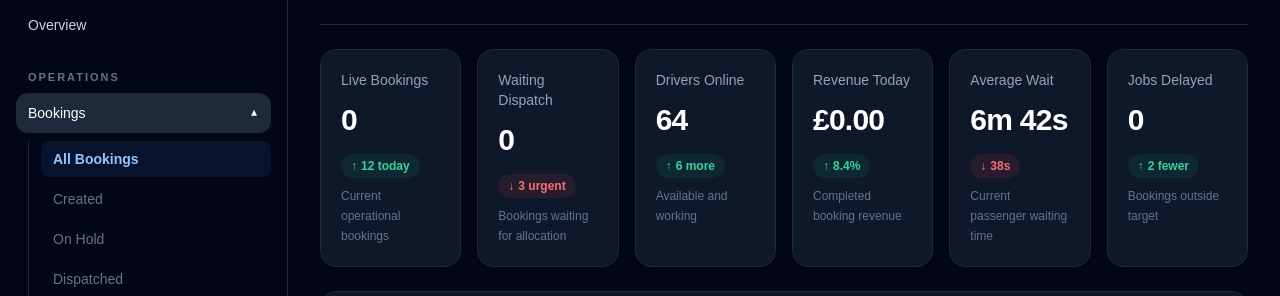
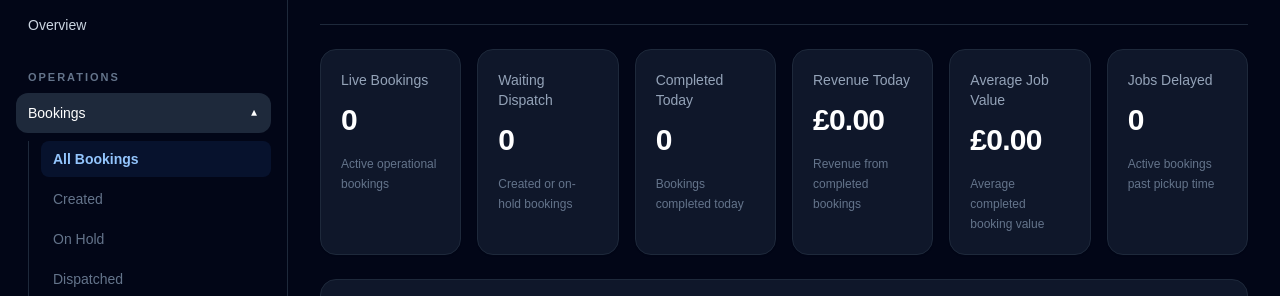
Before and after one commit to alinturig-hub/taxicrm, a Next.js app: page /dashboard/bookings in a window 1280 px wide. Shown: the part 165-461 px from the top of the page. Built offline with nearby package versions, Linux system fonts and the light colour scheme; no server answers; the database is empty; sample sign-in values are in the browser's storage.

Commit message:
feat: use live booking data for refresh and KPIs

```diff
--- a/src/app/dashboard/bookings/page.tsx
+++ b/src/app/dashboard/bookings/page.tsx
@@ -187,33 +187,76 @@ export default function BookingsPage() {
   const activeBookings = bookingsData;
 
   const bookingStats = useMemo(() => {
-    const live = activeBookings.length;
+    const now = new Date();
+
+    const terminalStatuses = new Set([
+      "completed",
+      "cancelled",
+      "rejected",
+      "no-show",
+    ]);
+
+    const isToday = (value: string | null) => {
+      if (!value) {
+        return false;
+      }
+
+      const date = new Date(value);
+
+      return (
+        date.getFullYear() === now.getFullYear() &&
+        date.getMonth() === now.getMonth() &&
+        date.getDate() === now.getDate()
+      );
+    };
+
+    const live = activeBookings.filter(
+      (booking) => !terminalStatuses.has(booking.status),
+    ).length;
 
     const waitingDispatch = activeBookings.filter(
-      (b) => b.status === "created" || b.status === "on-hold",
+      (booking) =>
+        booking.status === "created" ||
+        booking.status === "on-hold",
     ).length;
 
-    const completed = activeBookings.filter(
-      (b) => b.status === "completed",
+    const completedToday = activeBookings.filter(
+      (booking) =>
+        booking.status === "completed" &&
+        isToday(booking.updatedAt),
     );
 
-    const revenueToday = completed.reduce(
-      (sum, b) => sum + (b.price ?? 0),
+    const revenueToday = completedToday.reduce(
+      (sum, booking) =>
+        sum + (booking.price ?? booking.fare ?? 0),
       0,
     );
 
-    const delayed = activeBookings.filter(
-      (b) => b.status === "warning",
-    ).length;
+    const averageJobValue =
+      completedToday.length > 0
+        ? revenueToday / completedToday.length
+        : 0;
+
+    const delayed = activeBookings.filter((booking) => {
+      if (
+        terminalStatuses.has(booking.status) ||
+        !booking.pickupDueTime
+      ) {
+        return false;
+      }
+
+      return new Date(booking.pickupDueTime).getTime() < now.getTime();
+    }).length;
 
     return {
       live,
       waitingDispatch,
+      completedToday: completedToday.length,
       revenueToday,
+      averageJobValue,
       delayed,
     };
   }, [activeBookings]);
-
 
   const filteredBookings = useMemo(() => {
     const normalizedSearch = searchValue.trim().toLowerCase();
@@ -258,8 +301,12 @@ export default function BookingsPage() {
 
   const handleRefresh = async () => {
     setRefreshing(true);
-    await new Promise((resolve) => setTimeout(resolve, 700));
-    setRefreshing(false);
+
+    try {
+      await loadBookings();
+    } finally {
+      setRefreshing(false);
+    }
   };
 
   const handlePageSizeChange = (newPageSize: number) => {
@@ -307,43 +354,37 @@ export default function BookingsPage() {
           <KpiCard
             title="Live Bookings"
             value={bookingStats.live.toString()}
-            description="Current operational bookings"
-            trend={{ value: "12 today", direction: "up" }}
+            description="Active operational bookings"
           />
 
           <KpiCard
             title="Waiting Dispatch"
             value={bookingStats.waitingDispatch.toString()}
-            description="Bookings waiting for allocation"
-            trend={{ value: "3 urgent", direction: "down" }}
+            description="Created or on-hold bookings"
           />
 
           <KpiCard
-            title="Drivers Online"
-            value="64"
-            description="Available and working"
-            trend={{ value: "6 more", direction: "up" }}
+            title="Completed Today"
+            value={bookingStats.completedToday.toString()}
+            description="Bookings completed today"
           />
 
           <KpiCard
             title="Revenue Today"
             value={`£${bookingStats.revenueToday.toFixed(2)}`}
-            description="Completed booking revenue"
-            trend={{ value: "8.4%", direction: "up" }}
+            description="Revenue from completed bookings"
           />
 
           <KpiCard
-            title="Average Wait"
-            value="6m 42s"
-            description="Current passenger waiting time"
-            trend={{ value: "38s", direction: "down" }}
+            title="Average Job Value"
+            value={`£${bookingStats.averageJobValue.toFixed(2)}`}
+            description="Average completed booking value"
           />
 
           <KpiCard
             title="Jobs Delayed"
             value={bookingStats.delayed.toString()}
-            description="Bookings outside target"
-            trend={{ value: "2 fewer", direction: "up" }}
+            description="Active bookings past pickup time"
           />
         </div>
 
```
